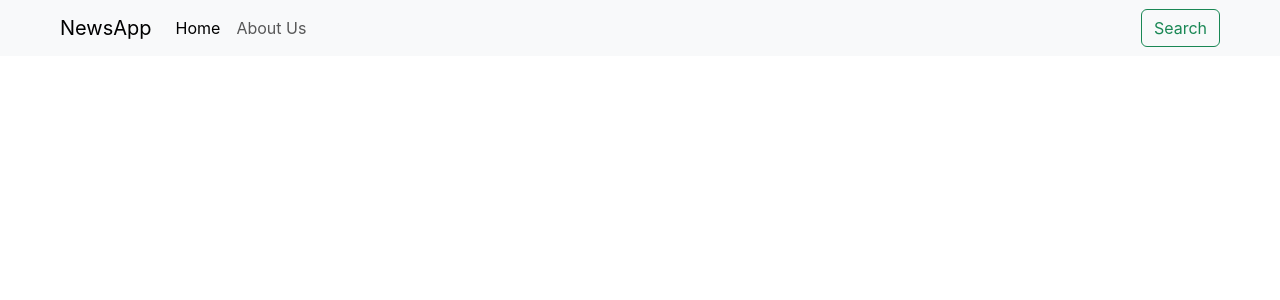
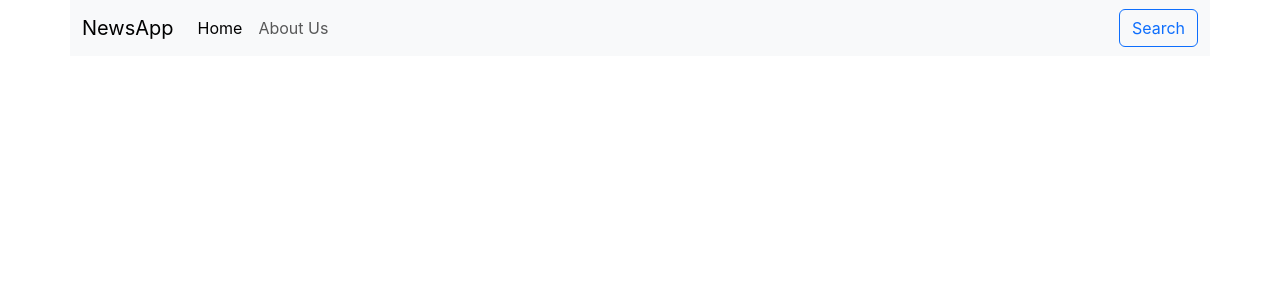
Before and after one commit to ibnay-Hussain/news-app, a React (Create React App) app: page / in a window 1280 px wide. Shown: the top 300 px of the page. Built offline with nearby package versions, Linux system fonts and the light colour scheme.

Commit message:
update navbar component

```diff
--- a/src/components/Navbar/navbar.js
+++ b/src/components/Navbar/navbar.js
@@ -3,23 +3,23 @@ import React, { Component } from 'react'
 export default class Navbar extends Component {
   render() {
     return (
-        <nav className="navbar navbar-expand-lg bg-body-tertiary ps-5 pe-5">
+        <nav className="container navbar navbar-expand-lg bg-body-tertiary">
             <div className="container-fluid justify-center">
-            <a className="navbar-brand" href="#">NewsApp</a>
+            <a className="navbar-brand" href="/">NewsApp</a>
             <button className="navbar-toggler" type="button" data-bs-toggle="collapse" data-bs-target="#navbarSupportedContent" aria-controls="navbarSupportedContent" aria-expanded="false" aria-label="Toggle navigation">
                 <span className="navbar-toggler-icon"></span>
             </button>
             <div className="collapse navbar-collapse" id="navbarSupportedContent">
                 <ul className="navbar-nav me-auto mb-2 mb-lg-0">
                 <li className="nav-item">
-                    <a className="nav-link active" aria-current="page" href="#">Home</a>
+                    <a className="nav-link active" aria-current="page" href="/">Home</a>
                 </li>
                 <li className="nav-item">
                     <a className="nav-link" href="/">About Us</a>
                 </li>
                 </ul>
                 <form className="d-flex" role="search">
-                <button className="btn btn-outline-success" type="submit">Search</button>
+                <button className="btn btn-outline-primary" type="submit">Search</button>
                 </form>
             </div>
             </div>
```
